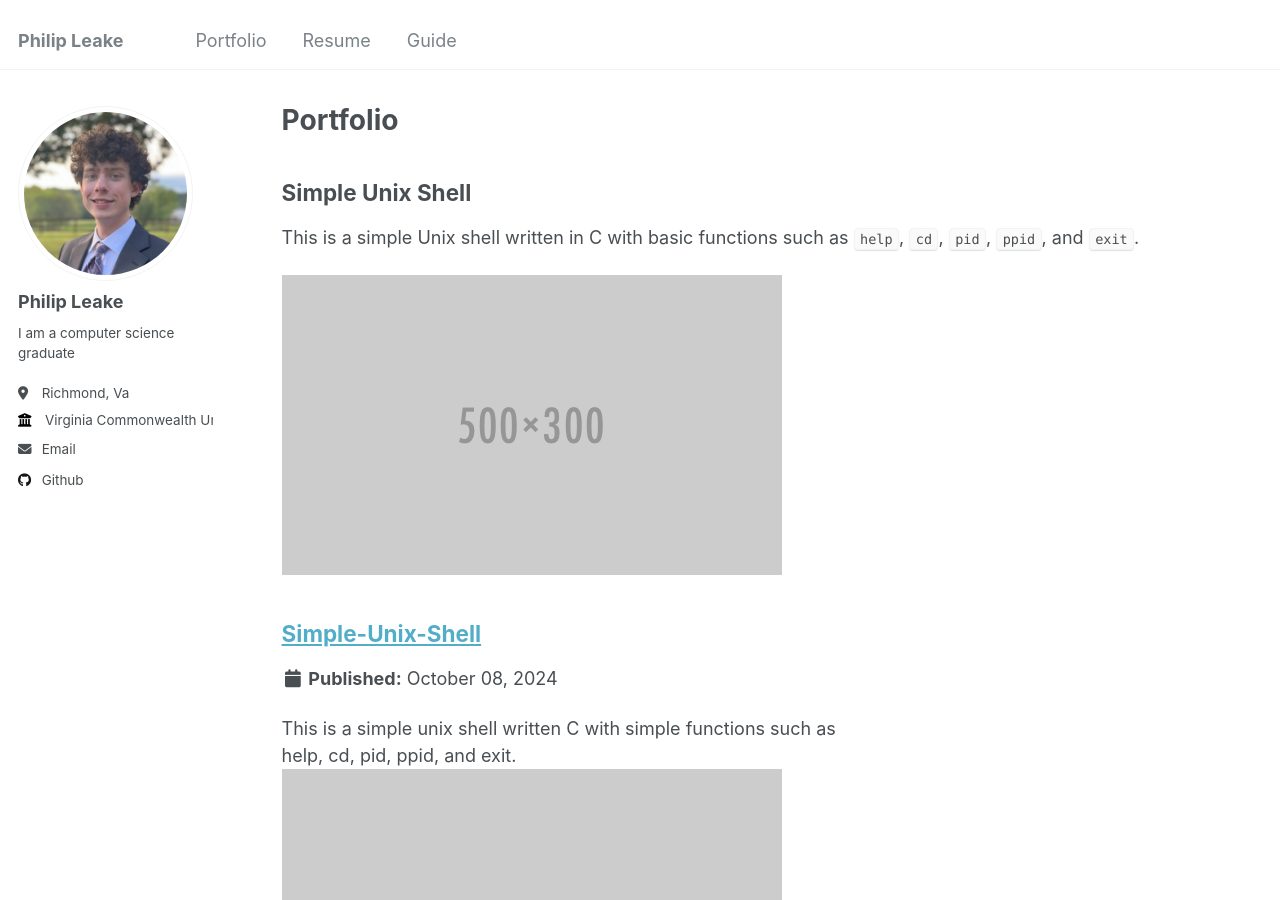
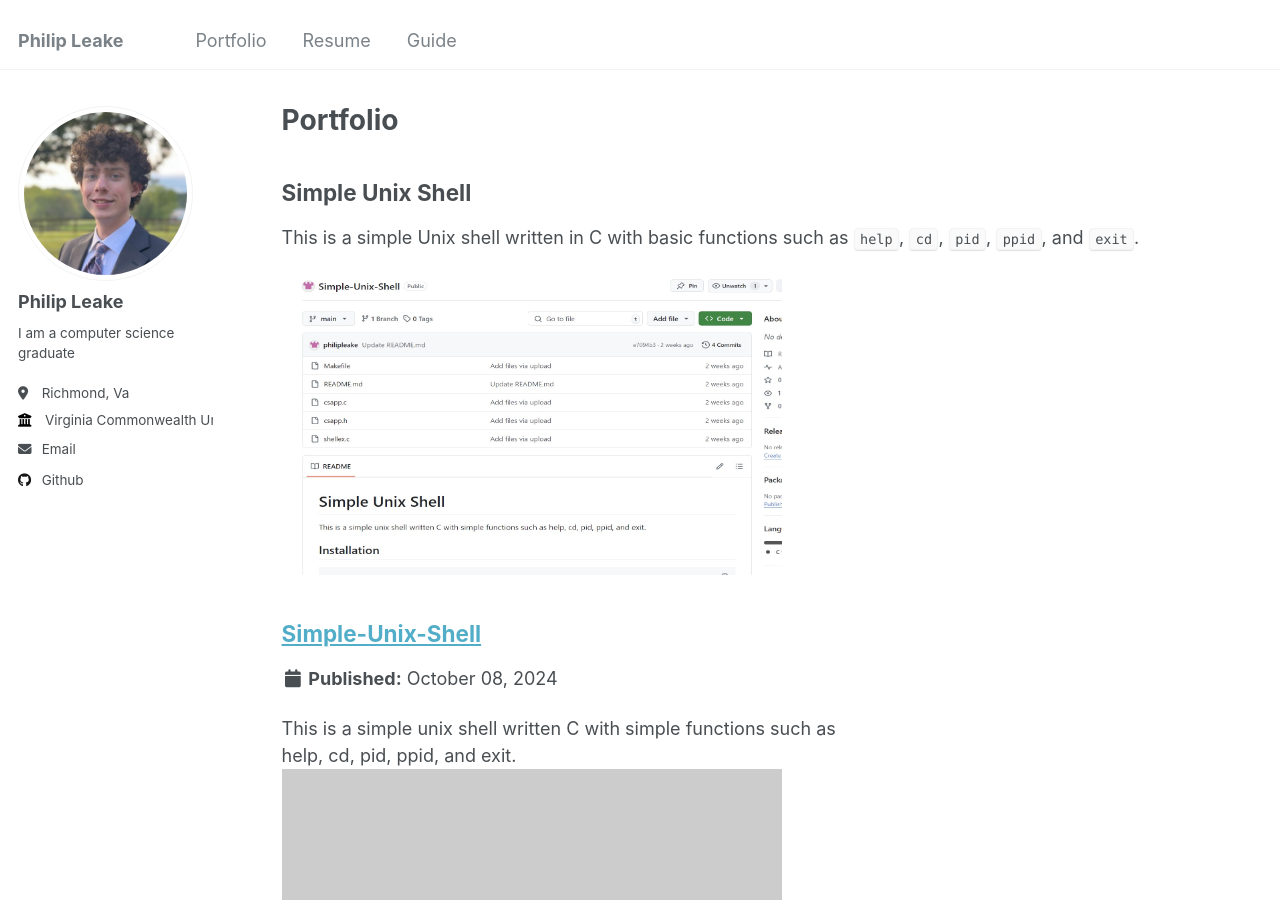
Before and after one commit to philipleake/philipleake.github.io, a Jekyll site: the page built from _pages/portfolio.html, in a window 1280 px wide and 900 px high. Built offline with Jekyll 4.4.1, drawn with Linux system fonts in a browser that asks for light colours.

Commit message:
Update portfolio.html

```diff
--- a/_pages/portfolio.html
+++ b/_pages/portfolio.html
@@ -10,7 +10,7 @@ author_profile: true
   <h2>Simple Unix Shell</h2>
   <p>This is a simple Unix shell written in C with basic functions such as <code>help</code>, <code>cd</code>, <code>pid</code>, <code>ppid</code>, and <code>exit</code>.</p>
   <a href="https://github.com/philipleake/simple-unix-shell" target="_blank">
-    <img src="/images/500x300.png" alt="Simple Unix Shell Project" style="width:500px;height:300px;">
+    <img src="/images/unix.jpg" alt="Simple Unix Shell Project" style="width:500px;height:300px;">
   </a>
 </div>
 
```
